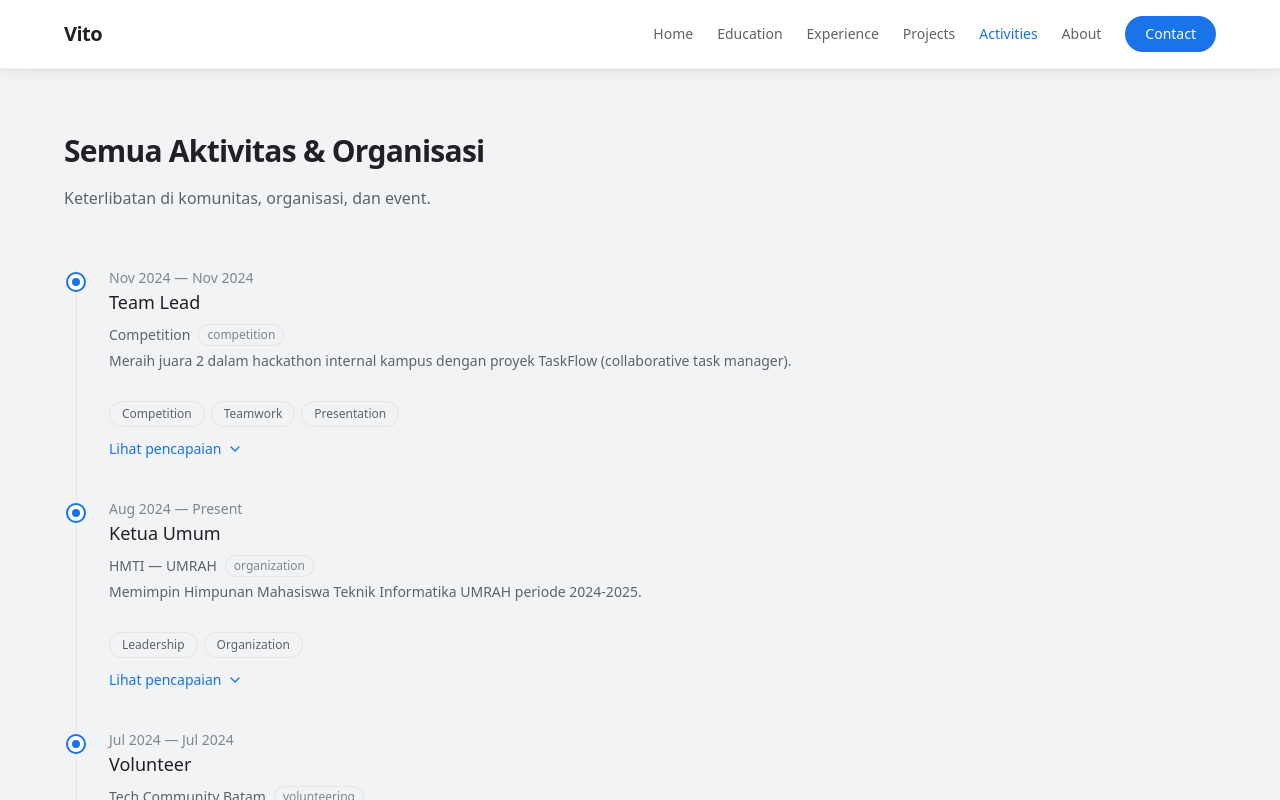
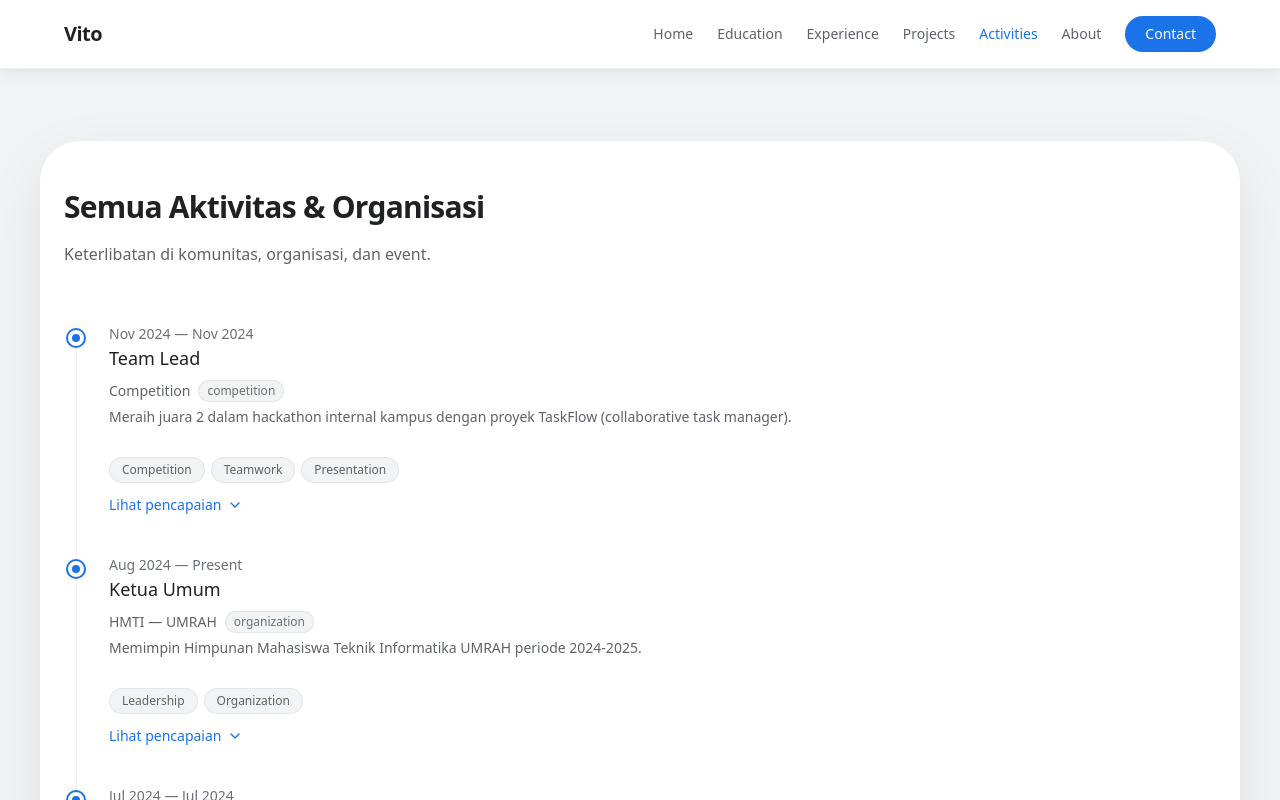
Before and after one commit to v1rtuand0-ui/Portofolio, a Next.js app: page /activities in a window 1280 px wide. Shown: the top 800 px of the page. Built offline with nearby package versions, Linux system fonts and the light colour scheme.

Commit message:
fix: perbaikan UI berdasarkan audit (kontras warna, konsistensi h1, hapus dark mode, tambah wrapped, footer education)

```diff
--- a/app/activities/page.tsx
+++ b/app/activities/page.tsx
@@ -8,7 +8,7 @@ export default function ActivitiesPage() {
   const activities = getAllActivities();
 
   return (
-    <Section spacing="large">
+    <Section spacing="large" wrapped>
       <SectionHeading
         title="Semua Aktivitas & Organisasi"
         description="Keterlibatan di komunitas, organisasi, dan event."
--- a/app/experience/page.tsx
+++ b/app/experience/page.tsx
@@ -8,7 +8,7 @@ export default function ExperiencePage() {
   const experiences = getAllExperiences();
 
   return (
-    <Section spacing="large">
+    <Section spacing="large" wrapped>
       <SectionHeading
         title="Semua Pengalaman"
         description="Riwayat lengkap perjalanan profesional dan organisasi."
--- a/app/globals.css
+++ b/app/globals.css
@@ -4,8 +4,8 @@
   /* PRIMARY — Google Blue */
   --color-primary: #1A73E8;
   --color-primary-hover: #1557B0;
-  --color-primary-light: #E8F0FE;
-  --color-primary-container: #D2E3FC;
+  --color-primary-light: #DDE8F7; /* UPDATE: lebih gelap dari #E8F0FE untuk kontras */
+  --color-primary-container: #C5D9F0; /* UPDATE: lebih gelap dari #D2E3FC untuk kontras */
 
   /* GRADIENT AKSEN — biru-ke-hijau muda Google */
   --gradient-accent-start: #4285F4;
@@ -25,19 +25,19 @@
   /* TEXT */
   --color-text-primary: #202124;
   --color-text-secondary: #5F6368;
-  --color-text-muted: #80868B;
+  --color-text-muted: #6B7076; /* UPDATE: lebih gelap dari #80868B untuk kontras */
 
   /* BORDER */
   --color-border: rgba(0, 0, 0, 0.06);
   --color-border-strong: rgba(0, 0, 0, 0.12);
 
-  /* STATUS */
-  --color-success: #1E8E3E;
-  --color-success-bg: #E6F4EA;
-  --color-error: #D93025;
-  --color-error-bg: #FCE8E6;
-  --color-warning: #F9AB00;
-  --color-warning-bg: #FEF7E0;
+  /* STATUS — UPDATE semua untuk kontras lebih baik */
+  --color-success: #0D7A3A;     /* UPDATE: lebih gelap dari #1E8E3E */
+  --color-success-bg: #D4EDDA;  /* UPDATE: lebih gelap dari #E6F4EA */
+  --color-error: #B3261E;       /* UPDATE: lebih gelap dari #D93025 */
+  --color-error-bg: #F8D7DA;    /* UPDATE: lebih gelap dari #FCE8E6 */
+  --color-warning: #B06000;     /* UPDATE: jauh lebih gelap dari #F9AB00 */
+  --color-warning-bg: #FFF3CD;  /* UPDATE: lebih gelap dari #FEF7E0 */
 
   /* AKSEN PENDUKUNG — 4 warna khas Google */
   --color-accent-red: #EA4335;
--- a/app/not-found.tsx
+++ b/app/not-found.tsx
@@ -6,7 +6,7 @@ export default function NotFound() {
   return (
     <Section spacing="large" containerVariant="reading">
       <div className="py-12 text-center">
-        <h1 className="text-4xl md:text-5xl font-light tracking-tight">
+        <h1 className="text-4xl md:text-5xl font-bold tracking-tight">
           404
         </h1>
         <p className="mt-4 text-xl text-[var(--color-text-secondary)]">
--- a/app/page.tsx
+++ b/app/page.tsx
@@ -42,7 +42,6 @@ export default function Home() {
               {profile.introShort}
             </p>
             <div className="mt-8 flex flex-wrap gap-4">
-              {/* HANYA TOMBOL LIHAT PROYEK */}
               <Button variant="dark" size="md" asChild>
                 <a href="/projects">Lihat Proyek →</a>
               </Button>
@@ -61,9 +60,9 @@ export default function Home() {
 
       {/* 2. About teaser — background biru solid */}
       <Section spacing="large" containerVariant="reading">
-        <div className="bg-[#1A73E8] dark:bg-[#1557B0] rounded-[var(--radius-xl)] shadow-[var(--shadow-container)] px-6 md:px-10 py-8 md:py-12 mx-auto" style={{ maxWidth: 'var(--container-reading)' }}>
+        <div className="bg-[#1A73E8] rounded-[var(--radius-xl)] shadow-[var(--shadow-container)] px-6 md:px-10 py-8 md:py-12 mx-auto" style={{ maxWidth: 'var(--container-reading)' }}>
           <h2 className="text-2xl md:text-3xl font-bold text-white mb-4">Tentang Saya</h2>
-          <p className="text-white/90 leading-relaxed">
+          <p className="text-white leading-relaxed">
             {profile.aboutLong.slice(0, 300)}…
           </p>
           <div className="mt-6">
--- a/app/projects/page.tsx
+++ b/app/projects/page.tsx
@@ -8,7 +8,7 @@ export default function ProjectsPage() {
   const projects = getAllProjects();
 
   return (
-    <Section spacing="large">
+    <Section spacing="large" wrapped>
       <SectionHeading
         title="Semua Proyek"
         description="Kumpulan proyek yang saya kerjakan — dari eksperimen hingga produk."
--- a/components/layout/Footer.tsx
+++ b/components/layout/Footer.tsx
@@ -7,6 +7,7 @@ import { FaGithub, FaLinkedin, FaXTwitter, FaInstagram } from 'react-icons/fa6';
 
 const NAV_ITEMS = [
   { href: '/', label: 'Home' },
+  { href: '/education', label: 'Education' }, // TAMBAHKAN
   { href: '/experience', label: 'Experience' },
   { href: '/projects', label: 'Projects' },
   { href: '/activities', label: 'Activities' },
--- a/components/projects/ProjectDetail.tsx
+++ b/components/projects/ProjectDetail.tsx
@@ -51,7 +51,7 @@ export function ProjectDetail({ project }: ProjectDetailProps) {
       </div>
 
       {/* Judul & metadata */}
-      <h1 className="text-4xl md:text-5xl font-light tracking-tight">
+      <h1 className="text-4xl md:text-5xl font-bold tracking-tight">
         {title}
       </h1>
       <div className="mt-4 flex flex-wrap items-center gap-x-4 gap-y-2 text-sm text-[var(--color-text-secondary)]">
--- a/components/ui/Button.tsx
+++ b/components/ui/Button.tsx
@@ -47,21 +47,15 @@ const variants = {
     border-[var(--color-border)]
     text-[var(--color-text-primary)]
     hover:bg-black/5
-    dark:hover:bg-white/10
   `,
   text: `
     text-[var(--color-primary)]
     hover:bg-black/5
-    dark:hover:bg-white/10
   `,
-  // FIX: pakai warna solid yang tidak berubah di dark mode
   dark: `
     bg-[#202124]
     text-white
     hover:bg-black
-    dark:bg-[#202124]
-    dark:text-white
-    dark:hover:bg-black
   `,
 };
 
@@ -120,8 +114,6 @@ export function Button(props: ButtonProps) {
     before:bg-black/0
 
     hover:before:bg-black/10
-
-    dark:hover:before:bg-white/10
     `,
     variants[variant],
     sizes[size],
```
